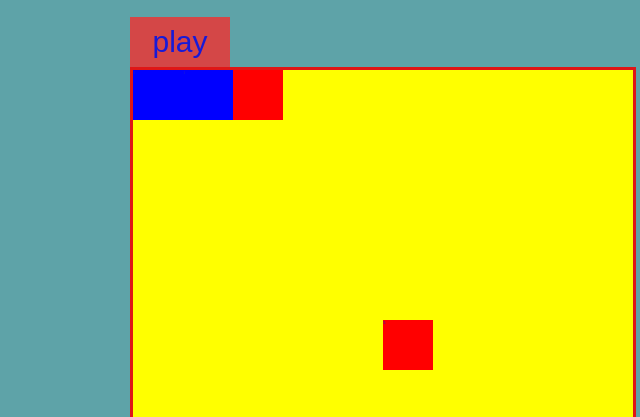
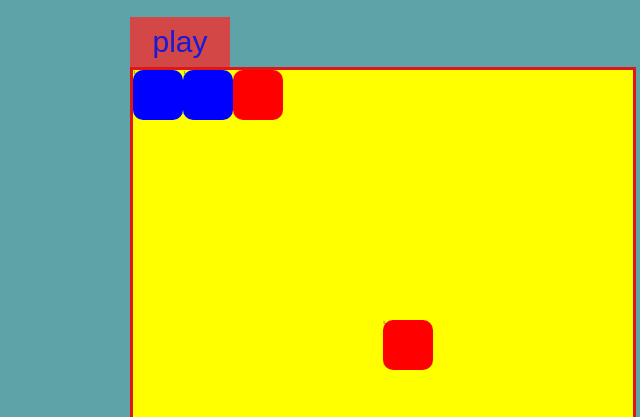
Before and after one commit to CodeRitik189/Hungry-Snake, a plain HTML site: page index.html in a window 1280 px wide. Shown: the part 164-581 px from the top of the page, 378-1018 px from the left. Drawn offline with Linux system fonts and the light colour scheme.

Commit message:
Update snak.css

```diff
--- a/snak.css
+++ b/snak.css
@@ -8,7 +8,7 @@
 .dynamicDiv {
     width : 50px;
     height : 50px;
-    border-radius:1=20%;
+    border-radius:20%;
     background-color:yellow;
     padding : 0px;
     color: rgb(23, 26, 216);
```
